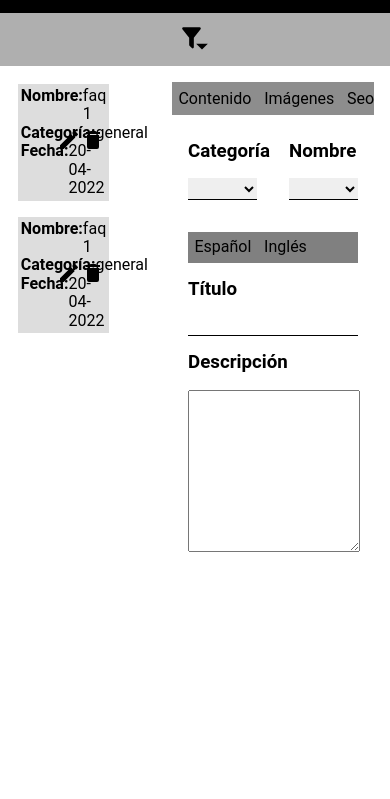
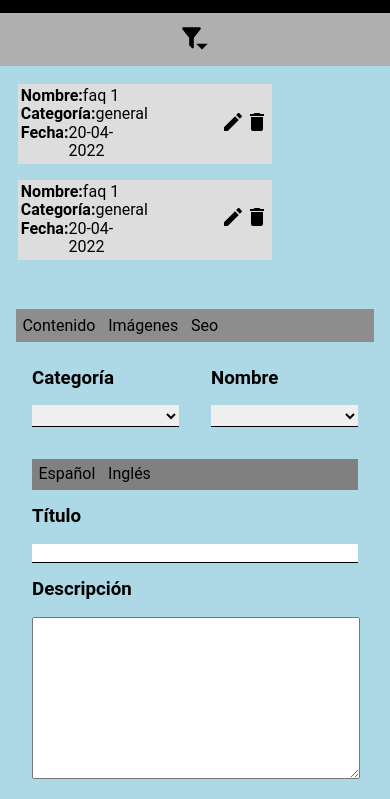
Before and after one commit to Adolfovi/panel-de-administracion, a plain HTML site: page index.html in a window 390 px wide. Shown: the part 93-892 px from the top of the page. Before the commit the page ends 844 px from the top, so only its background shows below. Drawn offline with Linux system fonts and the light colour scheme; a script that the page names is missing.

Commit message:
Creación y modificación del modo responsive

```diff
--- a/sass/pages/home/desktop/_home.scss
+++ b/sass/pages/home/desktop/_home.scss
@@ -115,7 +115,7 @@
     color: black;
 }
 
-.form-content-data-name-result input:focus{
+.form-content-data-name-result input:focus {
     background-color: #b3b3b3;
     color: black;
 }
@@ -216,3 +216,29 @@
 }
 
 .thrash {}
+
+
+// CÓDIGO RESPONSIVE
+
+@media only screen and (max-width: 1002px) {
+    body {
+        background-color: lightblue;
+    }
+
+    .desktop-two-columns-aside {
+        width: 100%;
+        flex-direction: column;
+
+        .column-main {
+            width: 100%;
+            flex-direction: column;
+        }
+
+        .column-aside {
+            width: 100%;
+            flex-direction: column;
+        }
+
+    }
+
+}
```
Also changed, not shown: style/app.css, 1 other file.
